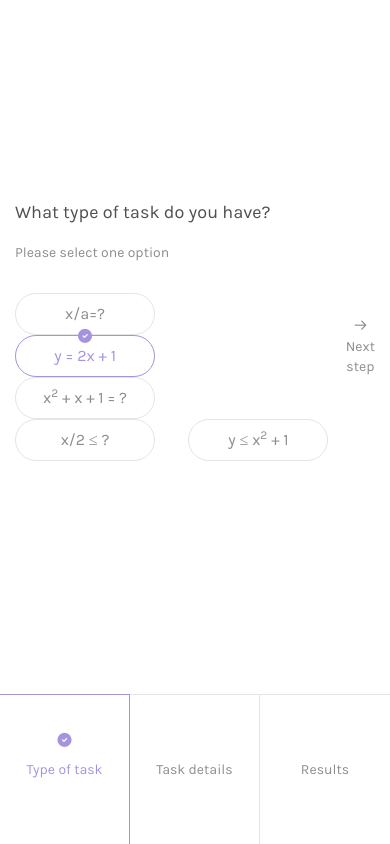
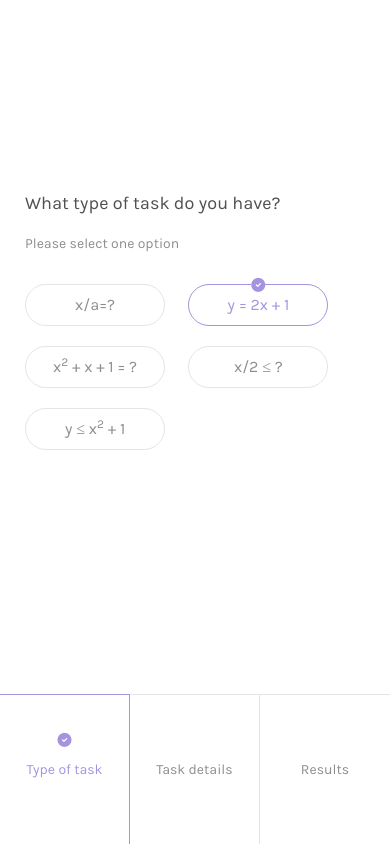
Before and after one commit to MrBidya/TechFest, a Django app: page / in a window 390 px wide. Run offline with Django 3.2, Linux system fonts and the light colour scheme; style sheets or scripts are compiled from the project's sources; parts of the project's set-up code (start-up, migrations or seed data) failed here and were passed over; some libraries are stand-ins or nearby versions; some web fonts are replaced.

Commit message:
Made it the most responsive as possible

```diff
--- a/techfest/static/sass/modules/_current-step.scss
+++ b/techfest/static/sass/modules/_current-step.scss
@@ -2,6 +2,11 @@
 	.user-actions {
 		.option {
 			position: relative;
+			margin-right: $s-md;
+
+			&:last-child {
+				margin-right: 0;
+			}
 
 			&::before {
 				content: "\e900";
@@ -40,4 +45,28 @@
 			color: $brand-primary;
 		}
 	}
+
+	@media (max-width: $screen-sm-max) {
+		.user-actions {
+			.option {
+				margin-bottom: $s-sm;
+			}
+		}
+	}
+
+	@media (max-width: $screen-xs-max) {
+		.user-actions {
+			.option {
+				margin-right: $s-sm;
+
+				&:last-child {
+					margin-right: 0;
+				}
+			}
+		}
+
+		#next-step {
+			display: none;
+		}
+	}
 }
--- a/techfest/static/sass/modules/_initial.scss
+++ b/techfest/static/sass/modules/_initial.scss
@@ -48,6 +48,19 @@ h6 {
 	font-size: $font-size-h6;
 }
 
+a {
+	text-decoration: none;
+	color: $anchor-color;
+	@include smooth-transition(color, .2s);
+
+	&:hover,
+	&:active,
+	&:focus {
+		color: $brand-primary;
+		text-decoration: none;
+	}
+}
+
 @media (max-width: $screen-sm) {
 	$font-size-base: 14px;
 	$font-size-h1: 30px;
@@ -82,15 +95,8 @@ h6 {
 	}
 }
 
-a {
-	text-decoration: none;
-	color: $anchor-color;
-	@include smooth-transition(color, .2s);
-
-	&:hover,
-	&:active,
-	&:focus {
-		color: $brand-primary;
-		text-decoration: none;
+@media (max-width: $screen-xs) {
+	.container {
+		padding: 0 $mobile-side-offset;
 	}
 }
--- a/techfest/templates/base.html
+++ b/techfest/templates/base.html
@@ -36,10 +36,10 @@
                 <h4 class='heading m-b-2'>What type of task do you have?</h4>
                 <p class="information">Please select one option</p>
                 <div class="user-actions p-t-3 p-b-3">
-                  <button class="btn btn-ghost btn-md m-r-3 option">x/a=?</button>
-                  <button class="btn btn-ghost btn-md m-r-3 option active">y = 2x + 1</button>
-                  <button class="btn btn-ghost btn-md m-r-3 option">x<sup>2</sup> + x + 1 = ?</button>
-                  <button class="btn btn-ghost btn-md m-r-3 option">x/2 &le; ?</button>
+                  <button class="btn btn-ghost btn-md option">x/a=?</button>
+                  <button class="btn btn-ghost btn-md option active">y = 2x + 1</button>
+                  <button class="btn btn-ghost btn-md option">x<sup>2</sup> + x + 1 = ?</button>
+                  <button class="btn btn-ghost btn-md option">x/2 &le; ?</button>
                   <button class="btn btn-ghost btn-md option">y &le; x<sup>2</sup> + 1</button>
                 </div>
               </div>
```
